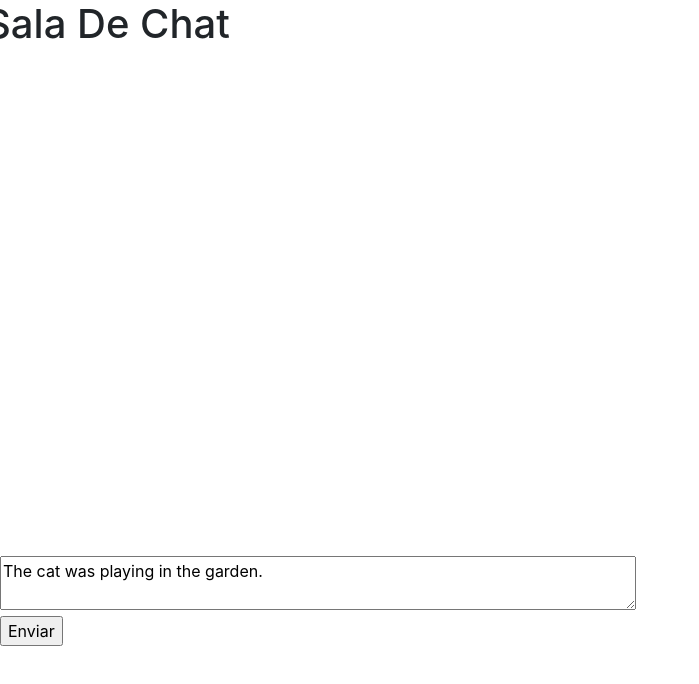
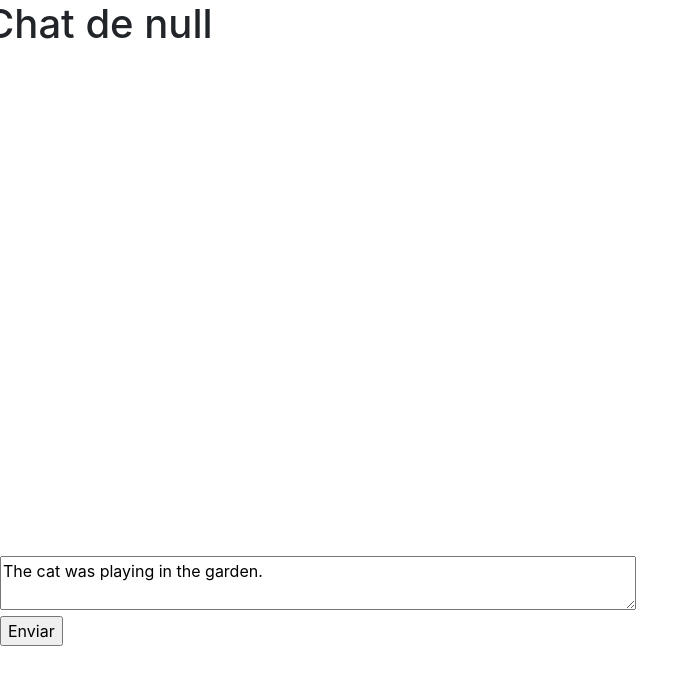
Before and after one commit to CristianSaraceni/chat-nodejs, a website: page FrontEnd/views/salas.html in a window 1280 px wide. Shown: the whole page, without its empty margins (0-699 px from the left). Drawn offline with nearby package versions, Linux system fonts and the light colour scheme.

Commit message:
obtener nombre de sala del session storage

```diff
--- a/FrontEnd/views/salas.html
+++ b/FrontEnd/views/salas.html
@@ -12,7 +12,7 @@
 </head>
 <body>
     <div class="row">
-        <h1>Sala De Chat</h1>
+        <h1 id="tituloSala">Chat de </h1>
     </div>
     <div class="row">
         <div id="sala" class="col-8">
@@ -30,7 +30,7 @@
 
     <script>
             $(document).ready(function() {
-
+              $("#tituloSala").append(" " + sessionStorage.getItem("sala"));
             });
     </script>
 </body>
```
